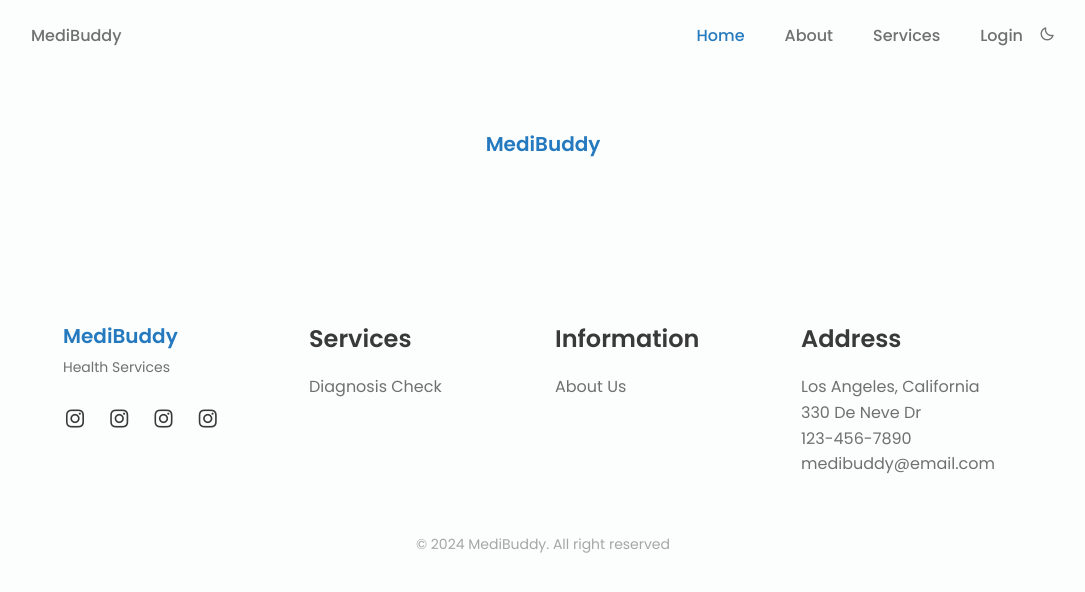
After one commit to aroy23/MediBuddy, a Flask app: page /profile in a window 1280 px wide. The commit adds this page. Shown: the top 592 px of the page, without its empty margins (97-1182 px from the left). Run offline with Flask 3, Linux system fonts and the light colour scheme.

Commit message:
profile.html added

```diff
--- a/flask-server/app.py
+++ b/flask-server/app.py
@@ -216,6 +216,10 @@ def sign():
 def framework():
     return render_template('framework.html')
 
+@app.route('/profile', methods=['GET', 'POST'])
+def profile():
+    return render_template('profile.html')
+
 @app.route('/report', methods=['GET', 'POST'])
 def report():
     global genText
--- a/flask-server/static/assets/css/styles.css
+++ b/flask-server/static/assets/css/styles.css
@@ -973,3 +973,12 @@ c .uil {
   margin-left: var(--mb-2);
   margin-right: var(--mb-2);
 }
+.profile__content{
+  text-align: center;
+}
+.profile__logo {
+  font-size: var(--h3-font-size);
+  color: var(--first-color);
+  font-weight: var(--font-semi-bold);
+  align-content: center;
+}
--- a/flask-server/templates/index.html
+++ b/flask-server/templates/index.html
@@ -90,6 +90,7 @@
                         <h3 class="menu__name">All Your Data In One Place</h3>
                         <span class="menu__detail"></span>
                         <span class="menu__preci"></span>
+                        <a href="{{ url_for('profile') }}" class="button menu__button"><i class='bx bx-chevron-right'></i></a>
                     </div>
 
                     <div class="menu__content">
--- /dev/null
+++ b/flask-server/templates/profile.html
@@ -0,0 +1,140 @@
+<!DOCTYPE html>
+<html lang="en">
+    <head>
+        <meta charset="UTF-8">
+        <meta name="viewport" content="width=device-width, initial-scale=1.0">
+
+
+
+
+        <!--========== BOX ICONS ==========-->
+        <link href='https://cdn.jsdelivr.net/npm/boxicons@2.0.5/css/boxicons.min.css' rel='stylesheet'>
+
+
+
+
+        <!--========== CSS ==========-->
+        <link rel="stylesheet" href="../static/assets/css/styles.css">
+
+
+
+
+        <title>MediBuddy</title>
+    </head>
+    <body>
+
+
+
+
+        <a href="#" class="scrolltop" id="scroll-top">
+            <i class='bx bx-chevron-up scrolltop__icon'></i>
+        </a>
+
+
+
+
+        <header class="l-header" id="header">
+            <nav class="nav bd-container">
+                <a href="#" class="nav__logo">MediBuddy</a>
+
+
+
+
+                <div class="nav__menu" id="nav-menu">
+                    <ul class="nav__list">
+                        <li class="nav__item"><a href="#home" class="nav__link active-link">Home</a></li>
+                        <li class="nav__item"><a href="#about" class="nav__link">About</a></li>
+                        <li class="nav__item"><a href="#menu" class="nav__link">Services</a></li>
+                        <li class="nav__item"><a href="{{ url_for('sign') }}" class="nav__link">Login</a></li>
+
+
+
+
+                        <li><i class='bx bx-moon change-theme' id="theme-button"></i></li>
+                    </ul>
+                </div>
+
+
+
+
+                <div class="nav__toggle" id="nav-toggle">
+                    <i class='bx bx-menu'></i>
+                </div>
+            </nav>
+        </header>
+        <footer class="footer section bd-container">
+            <div class="footer__container bd-grid">
+                <div class="profile__content">
+                    <a href="#" class="footer__logo">MediBuddy</a>
+                </div>
+            </div>
+        </footer>
+
+
+        <!--========== FOOTER ==========-->
+        <footer class="footer section bd-container">
+            <div class="footer__container bd-grid">
+                <div class="footer__content">
+                    <a href="#" class="footer__logo">MediBuddy</a>
+                    <span class="footer__description">Health Services</span>
+                    <div>
+                        <a href="https://www.instagram.com/cho1dorj/" target="_blank" class="footer__social"><i class='bx bxl-instagram'></i></a>
+                        <a href="https://www.instagram.com/arnavroyy1" target="_blank" class="footer__social"><i class='bx bxl-instagram'></i></a>
+                        <a href="https://www.instagram.com/stanley_t_s/" target="_blank" class="footer__social"><i class='bx bxl-instagram'></i></a>
+                        <a href="https://www.instagram.com/emmaa_wu" target="_blank" class="footer__social"><i class='bx bxl-instagram'></i></a>
+                    </div>
+                </div>
+
+
+
+
+                <div class="footer__content">
+                    <h3 class="footer__title">Services</h3>
+                    <ul>
+                        <li><a href="{{ url_for('framework') }}" class="footer__link">Diagnosis Check</a></li>
+                    </ul>
+                </div>
+
+
+
+
+                <div class="footer__content">
+                    <h3 class="footer__title">Information</h3>
+                    <ul>
+                        <li><a href="#about" class="footer__link">About Us</a></li>
+                    </ul>
+                </div>
+
+
+
+
+                <div class="footer__content">
+                    <h3 class="footer__title">Address</h3>
+                    <ul>
+                        <li>Los Angeles, California</li>
+                        <li>330 De Neve Dr</li>
+                        <li>123-456-7890</li>
+                        <li>medibuddy@email.com</li>
+                    </ul>
+                </div>
+            </div>
+
+
+
+
+            <p class="footer__copy">&#169; 2024 MediBuddy. All right reserved</p>
+        </footer>
+
+
+
+
+        <!--========== SCROLL REVEAL ==========-->
+        <script src="https://unpkg.com/scrollreveal"></script>
+
+
+
+
+        <!--========== MAIN JS ==========-->
+        <script src="../static/assets/js/main.js"></script>
+    </body>
+</html>
```
Also changed, not shown: flask-server/templates/report.html (+3 -7 lines).
